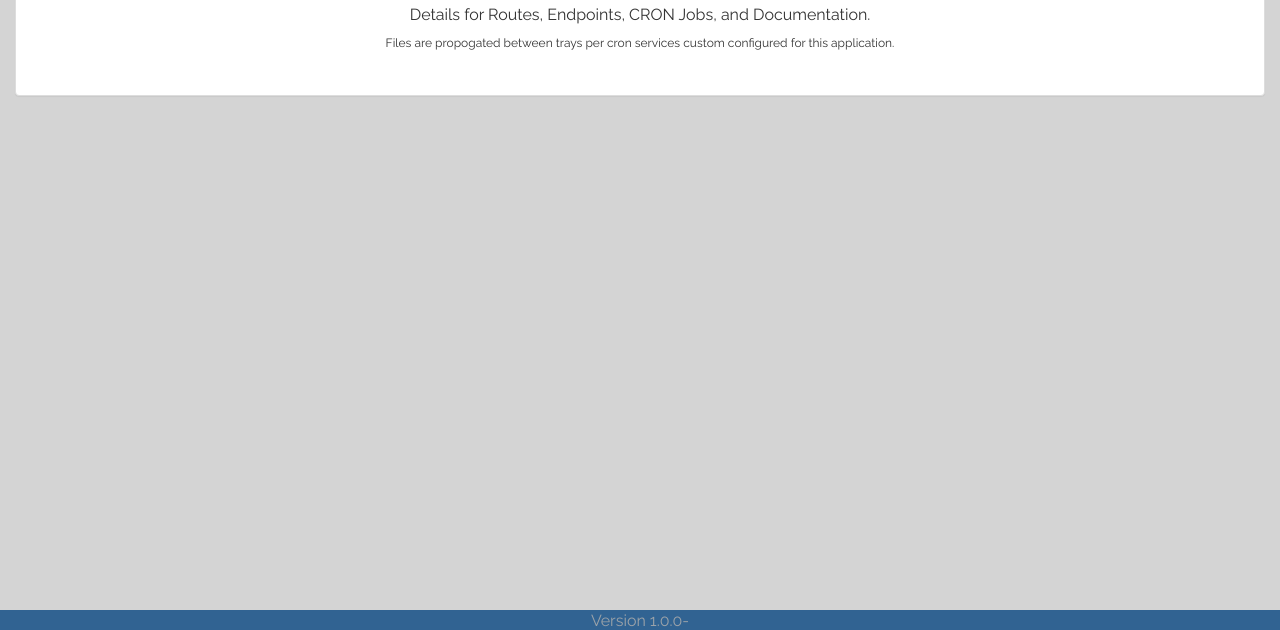
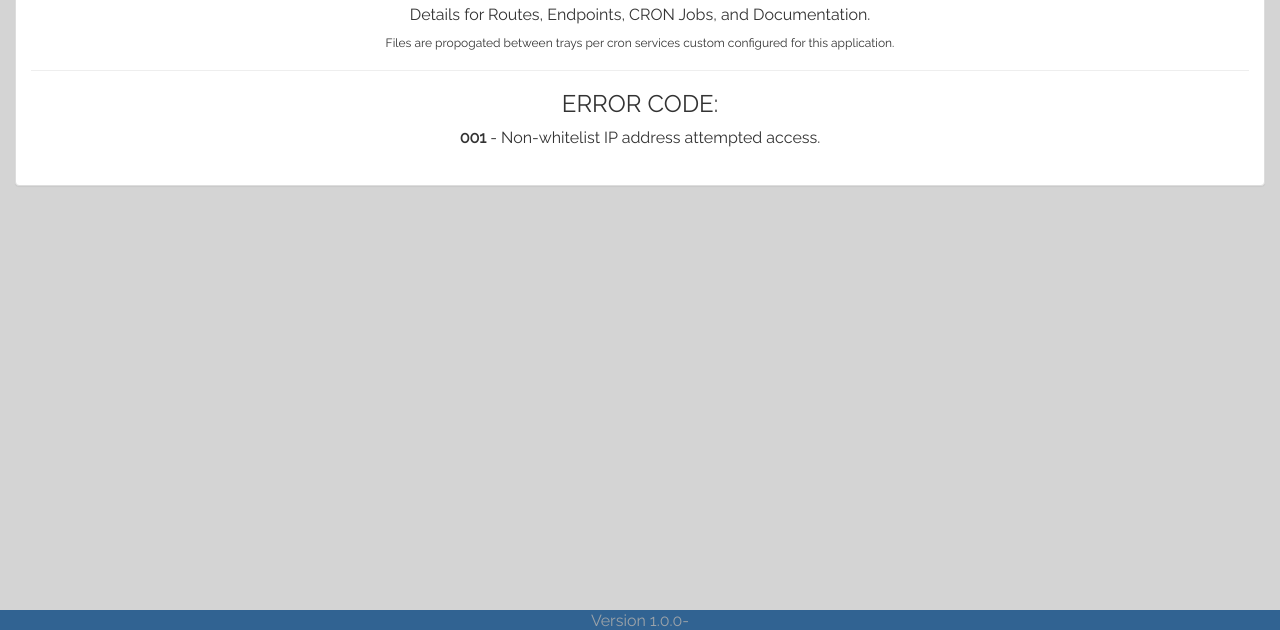
Before and after one commit to mgeatz/hcs, a website: page views/api.html in a window 1280 px wide. Shown: the part 170-800 px from the top of the page. Drawn offline with nearby package versions, Linux system fonts and the light colour scheme; no server answers.

Commit message:
update README + some shell script changes for crontab

```diff
--- a/app.js
+++ b/app.js
@@ -20,7 +20,7 @@ app.use(function (req, res, next) {
   if (whitelist.indexOf(clientIp) !== -1) {
     next();
   } else {
-    console.log('Non-whitelist IP address attempted access', clientIp);
+    console.log('ERROR CODE: 001', clientIp);
     return false;
   }
 });
--- a/views/api.html
+++ b/views/api.html
@@ -44,6 +44,9 @@
                     <p>Details for Routes, Endpoints, CRON Jobs, and Documentation.</p>
                     <h6>Files are propogated between trays per cron services custom configured for this application.</h6>
                     <div id="routesEndpoints"></div>
+                    <hr>
+                    <h3>ERROR CODE:</h3>
+                    <b>001</b> - Non-whitelist IP address attempted access.
                 </div>
             </div>
             <div id="media"></div>
```
Also changed, not shown: README.md, 2 other files.
